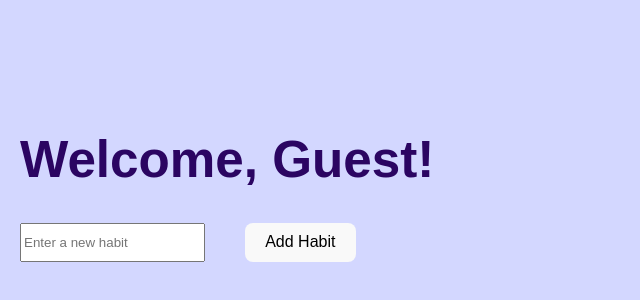
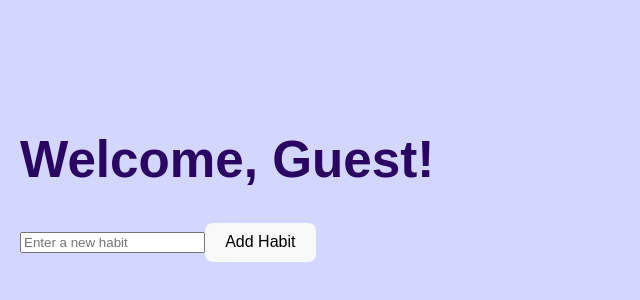
Before and after one commit to zahraaAed/Digital-Habit-Tracker, a React (Vite) app in the folder Habit-Tracker/: page /habit in a window 1280 px wide. Shown: the part 240-540 px from the top of the page, without its empty margins (0-640 px from the left). Built offline with nearby package versions, Linux system fonts and the light colour scheme; a web font is replaced by a local one.

Commit message:
adding name on habitPage

```diff
--- a/Habit-Tracker/src/Components/Hello.css
+++ b/Habit-Tracker/src/Components/Hello.css
@@ -3,7 +3,5 @@
     text-align: center;
 
     color: #2B0562;
-    display: flex;
-    justify-content: center;
-    align-items: center;
+text-align: center;
   }
--- a/Habit-Tracker/src/Components/Hello.jsx
+++ b/Habit-Tracker/src/Components/Hello.jsx
@@ -1,17 +1,14 @@
-import React from 'react'
-import { useLocation } from "react-router-dom";
+import React from "react";
 import "./Hello.css";
 
-function Hello() {
-    const location = useLocation();
-    const { name } = location.state || { name: "Guest" };
-
+function Hello({ nom }) {
   return (
     <div className="Hello-container">
       <div className="Hello-sub-container">
-          <h1>Welcome, {name}!</h1>
+        <h1>Welcome, {nom}!</h1>
       </div>
     </div>
   );
 }
+
 export default Hello;
--- a/Habit-Tracker/src/Pages/HabitPage.jsx
+++ b/Habit-Tracker/src/Pages/HabitPage.jsx
@@ -1,17 +1,23 @@
-import React from 'react'
-import Hello from '../Components/Hello';
+import React from "react";
+import { useLocation } from "react-router-dom";
+import Hello from "../Components/Hello";
 import "./Habit.css";
 
 function HabitPage() {
+  const location = useLocation();
+  const { name } = location.state || { name: "Guest" };
+
   return (
-    <div>
-      <Hello/>
-      <div className='inpur-container'>
-        <input type='text' placeholder='Enter a new habit' className='input-habit'></input>
-        <button className='add-habit'> Add Habit</button>
+    <>
+      <Hello nom={name} /> {/* Pass name to Hello */}
+      <div className="input-container">
+        <input type="text" placeholder="Enter a new habit" className="input-habit" />
+        <button className="add-habit"> Add Habit</button>
       </div>
-    </div>
-  )
+
+
+    </>
+  );
 }
 
-export default HabitPage
+export default HabitPage;
--- a/Habit-Tracker/src/Pages/WelcomePage.jsx
+++ b/Habit-Tracker/src/Pages/WelcomePage.jsx
@@ -4,10 +4,10 @@ import "./WelcomePage.css";
 
 function WelcomePage() {
   const [name, setName] = useState("");
-  const navigate = useNavigate(); // Hook for navigation
+  const navigate = useNavigate();
 
   const handleContinue = () => {
-    navigate("/hello", { state: { name } }); // Navigate to the HelloComponent and pass the name as state
+    navigate("/habit", { state: { name } }); // Pass name to HabitPage
   };
 
   return (
```
Lines whose indentation alone changed are shown as unchanged.
